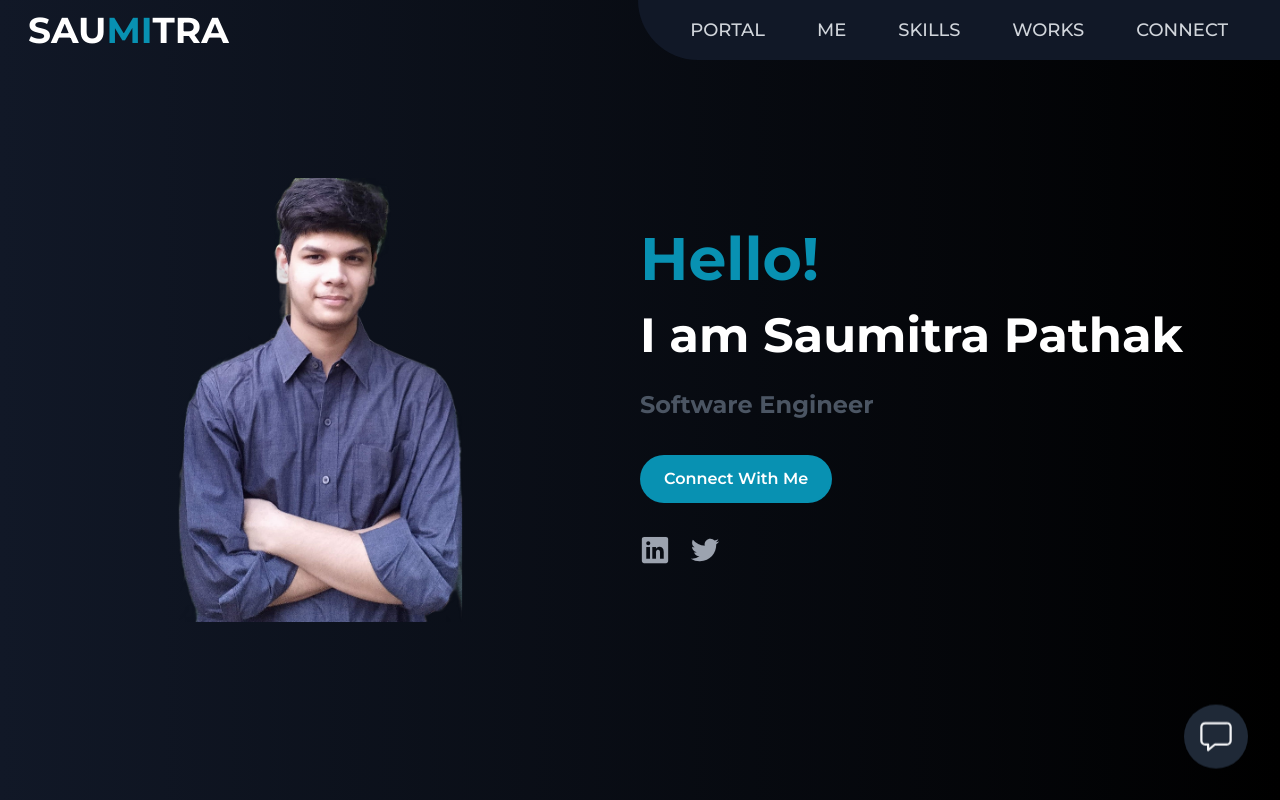
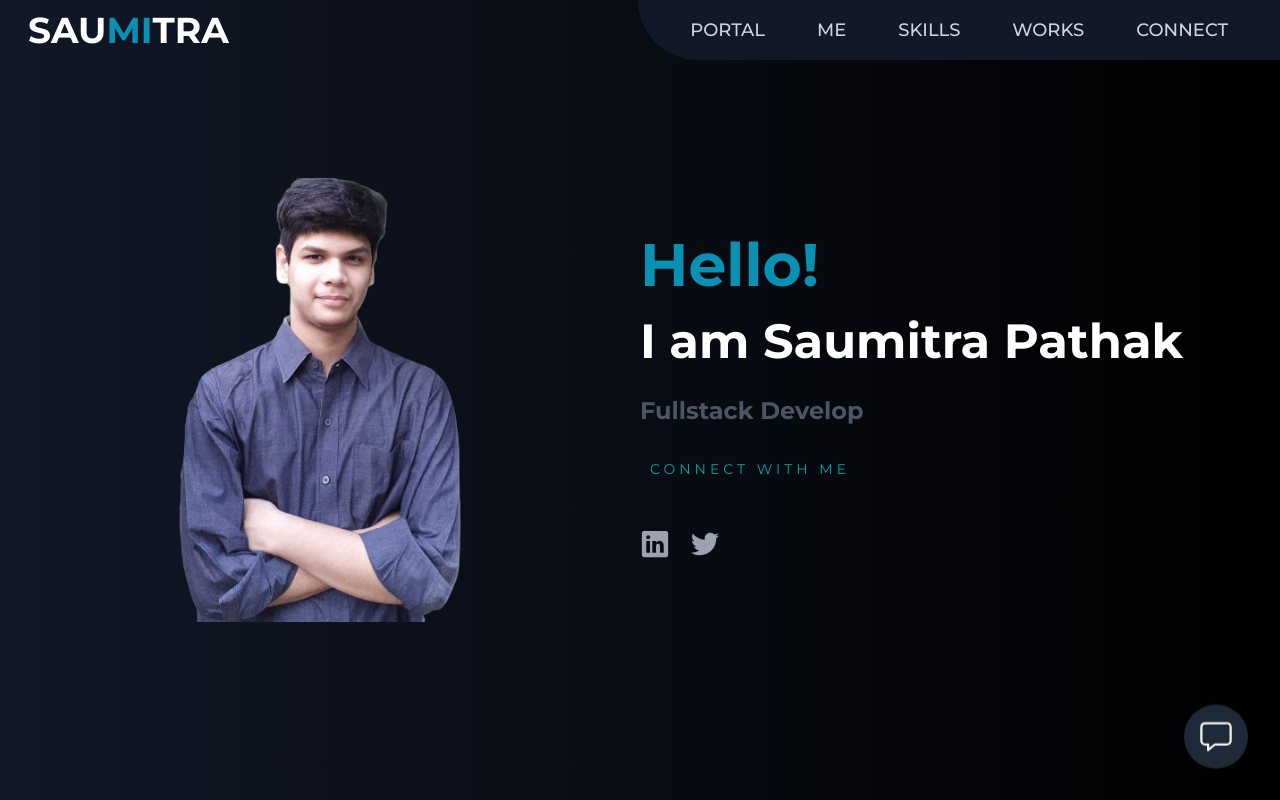
Before and after one commit to Saumitra11/React-Portfolio, a React (Vite) app: page / in a window 1280 px wide. Shown: the top 800 px of the page. Built offline with nearby package versions, Linux system fonts and the light colour scheme.

Commit message:
Final Touches

```diff
--- a/src/components/About.jsx
+++ b/src/components/About.jsx
@@ -31,9 +31,9 @@ const About = () => {
             <div className="text-gray-300 my-3 ">
               <p className="text-justify leading-7 w-11/12 mx-auto">
                 I am Saumitra Pathak, a Computer Science and Engineering
-                undergrad from VIT Vellore. I
-                interned at <strong>Hewlett Packard Enterprise</strong> from
-                January 2023 to July 2023. I've worked with{" "}
+                undergrad from VIT Vellore. I interned at{" "}
+                <strong>Hewlett Packard Enterprise</strong> from January 2023 to
+                July 2023. I've worked with{" "}
                 <strong>React.js, Node.js, Express.js</strong> and{" "}
                 <strong>Python</strong>. I've also worked with{" "}
                 <strong>C++</strong> and I am an
@@ -54,8 +54,17 @@ const About = () => {
               </div>{" "}
               <br />
               <br />
-              <a href="./src/assets/Saumitra Pathak's Resume.pdf" download>
-                <button className="btn-primary">My Resume</button>
+              <a
+                className="custom-link"
+                href="./src/assets/Saumitra Pathak's Resume.pdf"
+                download
+              >
+                {/* <button className="btn-primary">My Resume</button> */}
+                <span></span>
+                <span></span>
+                <span></span>
+                <span></span>
+                My Resume
               </a>
             </div>
           </div>
--- a/src/components/Contact.jsx
+++ b/src/components/Contact.jsx
@@ -1,9 +1,10 @@
-import React, { useState } from "react";
+import React, { useState, useRef } from "react";
 
 const Contact = () => {
   const [name, setName] = useState("");
   const [email, setEmail] = useState("");
   const [message, setMessage] = useState("");
+  const submitButtonRef = useRef(null);
 
   const handleFormSubmit = (e) => {
     e.preventDefault();
@@ -18,14 +19,20 @@ const Contact = () => {
     }
   };
 
+  const handleCustomLinkClick = () => {
+    if (submitButtonRef.current) {
+      submitButtonRef.current.click();
+    }
+  };
+
   return (
     <section id="connect" className="min-h-screen py-10 px-3 text-white">
       <div className="text-center mt-8">
-        <h3 className="text-4xl font-semibold ">
+        <h3 className="text-4xl font-semibold">
           <span className="text-cyan-600">Connect</span> With Me
         </h3>
-        <p className="text-gray-400 mt-3 opacity-0 text-lg ">Get in touch</p>
-        <div className="mt-16 flex md:flex-row flex-col gap-6 max-w-5xl bg-gray-900 md:p-6 p-2 rounded-lg mx-auto ">
+        <p className="text-gray-400 mt-3 opacity-0 text-lg">Get in touch</p>
+        <div className="mt-16 flex md:flex-row flex-col gap-6 max-w-5xl bg-gray-900 md:p-6 p-2 rounded-lg mx-auto">
           <form
             onSubmit={handleFormSubmit}
             className="flex flex-col flex-1 gap-5"
@@ -48,25 +55,41 @@ const Contact = () => {
               value={message}
               onChange={(e) => setMessage(e.target.value)}
             ></textarea>
-            <button type="submit" className="btn-primary w-fit">
+            <button
+              type="submit"
+              ref={submitButtonRef}
+              className="btn-primary w-fit"
+              style={{ display: "none" }}
+            >
               Send Message
             </button>
+            <a
+              className="custom-link"
+              href="#connect"
+              onClick={handleCustomLinkClick}
+            >
+              <span></span>
+              <span></span>
+              <span></span>
+              <span></span>
+              Send Message
+            </a>
           </form>
-          <div className="flex flex-col gap-7 ">
+          <div className="flex flex-col gap-7">
             <div className="flex gap-4 w-fit items-center">
-              <div className="min-w-[3.5rem]  text-3xl min-h-[3.5rem] flex items-center justify-center text-white bg-cyan-600 rounded-full">
+              <div className="min-w-[3.5rem] text-3xl min-h-[3.5rem] flex items-center justify-center text-white bg-cyan-600 rounded-full">
                 <ion-icon name="mail"></ion-icon>
               </div>
               <p className="text-base">saumitrapathak11@gmail.com</p>
             </div>
             <div className="flex gap-4 w-fit items-center">
-              <div className="min-w-[3.5rem]  text-3xl min-h-[3.5rem] flex items-center justify-center text-white bg-cyan-600 rounded-full">
+              <div className="min-w-[3.5rem] text-3xl min-h-[3.5rem] flex items-center justify-center text-white bg-cyan-600 rounded-full">
                 <ion-icon name="logo-whatsapp"></ion-icon>
               </div>
               <p className="text-base">+91 86677 03835</p>
             </div>
             <div className="flex gap-4 w-fit items-center">
-              <div className="min-w-[3.5rem]  text-3xl min-h-[3.5rem] flex items-center justify-center text-white bg-cyan-600 rounded-full">
+              <div className="min-w-[3.5rem] text-3xl min-h-[3.5rem] flex items-center justify-center text-white bg-cyan-600 rounded-full">
                 <ion-icon name="location"></ion-icon>
               </div>
               <p className="text-base">Bengaluru, Karnataka, India</p>
--- a/src/components/Hero.jsx
+++ b/src/components/Hero.jsx
@@ -1,26 +1,39 @@
 import React, { useEffect, useState } from "react";
-import me from "../assets/images/result.png";
+import me from "../assets/images/result2.png";
 
 const Hero = () => {
-  const handleBotClick = () => {
-    const connectSection = document.getElementById("connect");
-    if (connectSection) {
-      connectSection.scrollIntoView({ behavior: "smooth" });
+  const [currentSubtitle, setCurrentSubtitle] = useState("");
+  const subtitles = [
+    "Software Engineer",
+    "Fullstack Developer",
+    "Tech Enthusiast",
+    "Swimmer",
+  ];
+
+  const typeSubtitle = (text, index, delay = 100) => {
+    if (index <= text.length) {
+      setCurrentSubtitle(text.substring(0, index));
+      setTimeout(() => typeSubtitle(text, index + 1, delay), delay);
+    } else {
+      setTimeout(() => eraseSubtitle(text, index - 1, delay), 1000);
     }
   };
 
-  const handleLinkedInClick = () => {
-    window.open(
-      "https://www.linkedin.com/in/saumitra-pathak-b32289215/",
-      "_blank"
-    );
+  const eraseSubtitle = (text, index, delay = 50) => {
+    if (index >= 0) {
+      setCurrentSubtitle(text.substring(0, index));
+      setTimeout(() => eraseSubtitle(text, index - 1, delay), delay);
+    } else {
+      const nextSubtitleIndex =
+        (subtitles.indexOf(text) + 1) % subtitles.length;
+      typeSubtitle(subtitles[nextSubtitleIndex], 0);
+    }
   };
 
-  const handleTwitterClick = () => {
-    window.open("https://twitter.com/saumitra_11_", "_blank");
-  };
+  useEffect(() => {
+    typeSubtitle(subtitles[0], 0);
+  }, []);
 
-  const socialMedia = ["logo-linkedin", "logo-twitter"];
   return (
     <section
       id="portal"
@@ -42,21 +55,33 @@ const Hero = () => {
             <br />I am <span>Saumitra Pathak</span>
           </h1>
           <h4 className="md:text-2xl text-lg md:leading-normal leading-5 mt-4 font-bold text-gray-600">
-            Software Engineer
+            {currentSubtitle || "\u00A0"}{" "}
+            {/* Use placeholder for empty subtitle */}
           </h4>
-          <button className="btn-primary mt-8" onClick={handleBotClick}>
+          <a className="custom-link" href="#connect">
+            <span></span>
+            <span></span>
+            <span></span>
+            <span></span>
             Connect With Me
-          </button>
+          </a>
           <div className="mt-8 text-3xl flex items-center md:justify-start justify-center gap-5">
             <div
               className="text-gray-400 hover:text-white cursor-pointer"
-              onClick={handleLinkedInClick}
+              onClick={() =>
+                window.open(
+                  "https://www.linkedin.com/in/saumitra-pathak-b32289215/",
+                  "_blank"
+                )
+              }
             >
               <ion-icon name="logo-linkedin"></ion-icon>
             </div>
             <div
               className="text-gray-400 hover:text-white cursor-pointer"
-              onClick={handleTwitterClick}
+              onClick={() =>
+                window.open("https://twitter.com/saumitra_11_", "_blank")
+              }
             >
               <ion-icon name="logo-twitter"></ion-icon>
             </div>
--- a/src/index.css
+++ b/src/index.css
@@ -1,24 +1,24 @@
-@import url('https://fonts.googleapis.com/css2?family=Montserrat:ital,wght@0,100;0,200;0,300;0,400;0,500;0,600;0,700;0,800;0,900;1,100;1,200;1,300;1,400;1,500;1,600;1,700;1,800;1,900&family=Poppins:wght@400;500;600;700&display=swap');
+@import url("https://fonts.googleapis.com/css2?family=Montserrat:ital,wght@0,100;0,200;0,300;0,400;0,500;0,600;0,700;0,800;0,900;1,100;1,200;1,300;1,400;1,500;1,600;1,700;1,800;1,900&family=Poppins:wght@400;500;600;700&display=swap");
 
 @tailwind base;
 @tailwind components;
 @tailwind utilities;
 
-html{
-    @apply font-Montserrat scroll-smooth;
+html {
+  @apply font-Montserrat scroll-smooth;
 }
-body{
-   @apply box-border bg-gradient-to-r from-gray-900 to-black text-gray-300;
+body {
+  @apply box-border bg-gradient-to-r from-gray-900 to-black text-gray-300;
 }
-.btn-primary{
-    @apply bg-cyan-600 font-semibold text-white md:mx-0 mx-auto rounded-full py-3 px-6 flex items-center gap-2;
+.btn-primary {
+  @apply bg-cyan-600 font-semibold text-white md:mx-0 mx-auto rounded-full py-3 px-6 flex items-center gap-2;
 }
-.aboutImg::after{
-    @apply content-[''] w-full left-0 top-0 rounded-xl rotate-12 h-full absolute bg-gray-700 -z-10;
+.aboutImg::after {
+  @apply content-[''] w-full left-0 top-0 rounded-xl rotate-12 h-full absolute bg-gray-700 -z-10;
 }
 
-.swiper-pagination-bullet{
-    @apply bg-white;
+.swiper-pagination-bullet {
+  @apply bg-white;
 }
 
 .project-image {
@@ -26,14 +26,90 @@ body{
   height: 200px;
 }
 
-input, textarea {
-    @apply bg-gray-700 outline-none rounded-lg p-3
+input,
+textarea {
+  @apply bg-gray-700 outline-none rounded-lg p-3;
 }
 
-::placeholder{
-    @apply text-lg
+::placeholder {
+  @apply text-lg;
 }
 
-::selection{
-    @apply bg-cyan-600
+::selection {
+  @apply bg-cyan-600;
 }
+
+.custom-link {
+  position: relative;
+  display: inline-block;
+  padding: 10px;
+  color: #00a3ad;
+  text-transform: uppercase;
+  letter-spacing: 4px;
+  text-decoration: none;
+  font-size: 14px;
+  overflow: hidden;
+  transition: 0.2s;
+  margin-top: 20px;
+}
+.custom-link:hover {
+  color: #255784;
+  background: #00a3ad;
+  box-shadow: 0 0 10px #00a3ad, 0 0 40px #00a3ad, 0 0 80px #00a3ad;
+  transition-delay: 0.5s;
+}
+.custom-link span {
+  position: absolute;
+  display: block;
+}
+.custom-link span:nth-child(1) {
+  top: 0;
+  left: -100%;
+  width: 100%;
+  height: 2px;
+  background: linear-gradient(90deg, transparent, #00a3ad);
+}
+.custom-link:hover span:nth-child(1) {
+  left: 100%;
+  transition: 0.5s;
+}
+.custom-link span:nth-child(3) {
+  bottom: 0;
+  right: -100%;
+  width: 100%;
+  height: 2px;
+  background: linear-gradient(270deg, transparent, #00a3ad);
+}
+.custom-link:hover span:nth-child(3) {
+  right: 100%;
+  transition: 1s;
+  transition-delay: 0.25s;
+}
+.custom-link span {
+  position: absolute;
+  display: block;
+}
+.custom-link span:nth-child(2) {
+  top: -100%;
+  right: 0;
+  width: 2px;
+  height: 100%;
+  background: linear-gradient(180deg, transparent, #00a3ad);
+}
+.custom-link:hover span:nth-child(2) {
+  top: 100%;
+  transition: 1s;
+  transition-delay: 0.125s;
+}
+.custom-link span:nth-child(4) {
+  bottom: -100%;
+  left: -0;
+  width: 2px;
+  height: 100%;
+  background: linear-gradient(360deg, transparent, #00a3ad);
+}
+.custom-link:hover span:nth-child(4) {
+  bottom: 100%;
+  transition: 1s;
+  transition-delay: 0.375s;
+}
```
Also changed, not shown: src/assets/images/result2.png (added).
